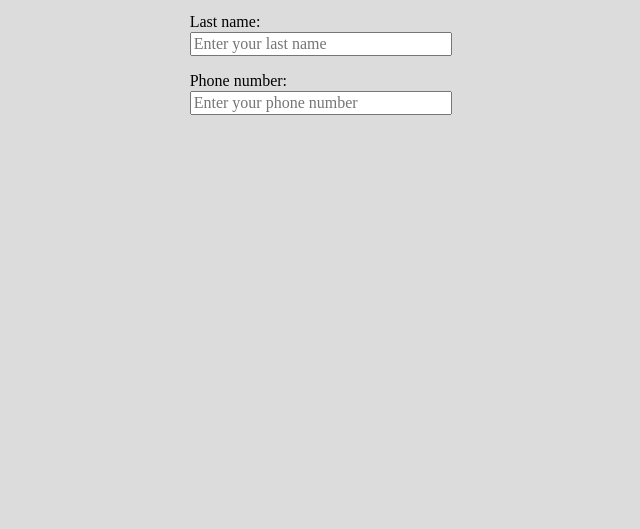
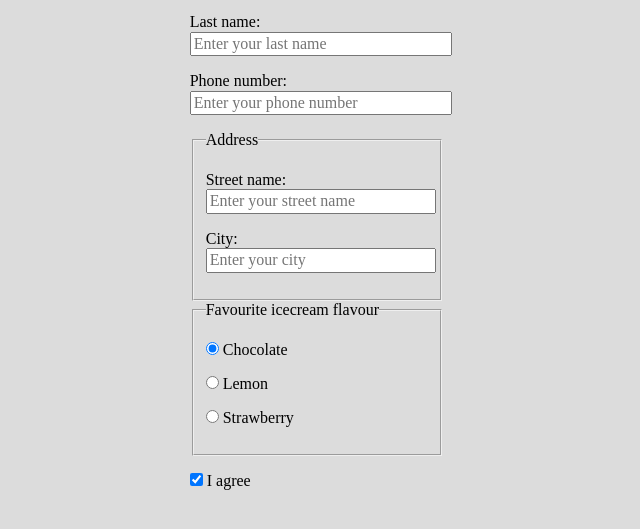
Before and after one commit to mroczek-tomasz/form, a plain HTML site: page index.html in a window 1280 px wide. Shown: the part 125-654 px from the top of the page, without its empty margins (323-963 px from the left). Drawn offline with Linux system fonts and the light colour scheme.

Commit message:
Adding adress, icecream and agreement to form

```diff
--- a/index.html
+++ b/index.html
@@ -42,10 +42,47 @@
               name="phoneNumber"
             />
         </p>
-
-
           </label>
         </p>
+        <fieldset>
+          <legend>Address</legend>
+          <p>
+            <label
+              >Street name:
+              <input
+                class="form__input"
+                type="text"
+                placeholder="Enter your street name"
+                id="streetName"
+                name="streetName"
+              />
+            </label>
+            <p>
+            <label>City:
+              <input
+                class="form__input"
+                type="text"
+                placeholder="Enter your city"
+                id="city"
+                name="city"
+              />
+          </p>
+</fieldset>
+          <fieldset>
+            <legend>Favourite icecream flavour</legend>
+            <p>
+              <label><input name="iceCream" type="radio" checked value="chocolate"> Chocolate</label>
+            </p>
+            <p>
+              <label><input name="iceCream" type="radio" value="lemon"> Lemon</label>
+            </p>
+            <p>
+              <label><input name="iceCream" type="radio" value="strawberry"> Strawberry</label>
+            </p>
+          </fieldset>
+          <p>
+            <label><input name="agreement" checked type="checkbox" value="agree"> I agree</label>
+          </p>
       </form>
     </main>
   </body>
```
